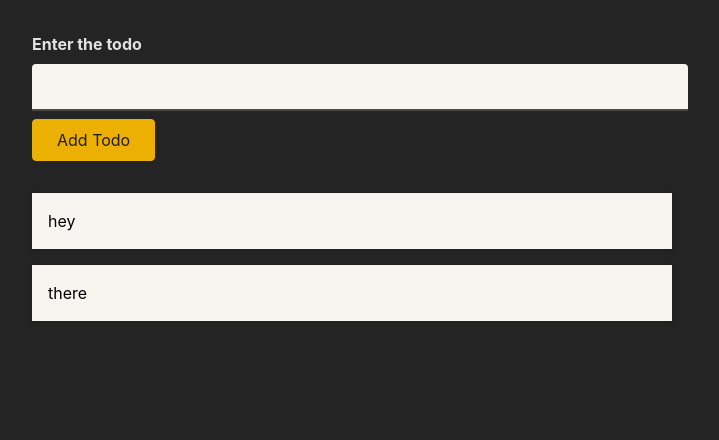
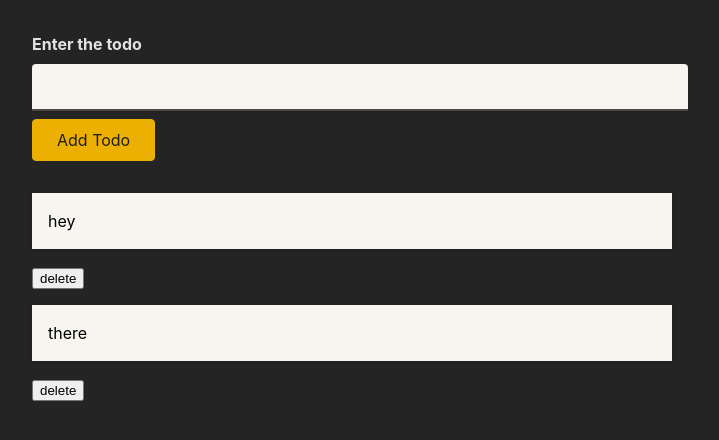
Before and after one commit to buentellopc/react-typescript, a React (Vite) app: page / in a window 1280 px wide. Shown: the top 440 px of the page, without its empty margins (288-1007 px from the left). Built offline with nearby package versions, Linux system fonts and the light colour scheme.

Commit message:
Deleting a todo using a button

```diff
--- a/src/App.tsx
+++ b/src/App.tsx
@@ -5,18 +5,25 @@ import Todos from "./components/Todos";
 import Todo from "./models/todo";
 
 function App() {
-  // initializing an stateful array with todos will get us type inferance
+  // initializing an stateful array with todos will get us type inferance, try using a type with the generic syntax of typescript
   const [todos, setTodos] = useState([new Todo("hey"), new Todo("there")]);
 
   const addTodoHandler = (todoText: string) => {
     const newTodo = new Todo(todoText);
+    // state that depends on previous one, like arrays or objects should be passed as a function argument
     setTodos((prevTodos) => [...prevTodos, newTodo]);
+  };
+
+  const deleteTodoHandler = (id: number) => {
+    setTodos((prevTodos) => {
+      return prevTodos.filter((todo) => todo.id != id);
+    });
   };
 
   return (
     <div className="App">
       <NewTodo onAddTodo={addTodoHandler} />
-      <Todos items={todos} />
+      <Todos items={todos} onDeleteTodo={deleteTodoHandler} />
     </div>
   );
 }
--- a/src/components/Todos.tsx
+++ b/src/components/Todos.tsx
@@ -4,13 +4,24 @@ import styles from "./Todos.module.css";
 
 type TodosProps = {
   items: Todo[];
+  onDeleteTodo: any;
 };
 
-const Todos = ({ items }: TodosProps) => {
+const Todos = ({ items, onDeleteTodo }: TodosProps) => {
   return (
     <ul className={styles.todos}>
       {items.map((item) => (
-        <TodoItem key={item.id} text={item.text} />
+        <>
+          <TodoItem key={item.id} text={item.text} />
+          <button
+            key={Math.random()}
+            onClick={() => {
+              onDeleteTodo(item.id);
+            }}
+          >
+            delete
+          </button>
+        </>
       ))}
     </ul>
   );
```
